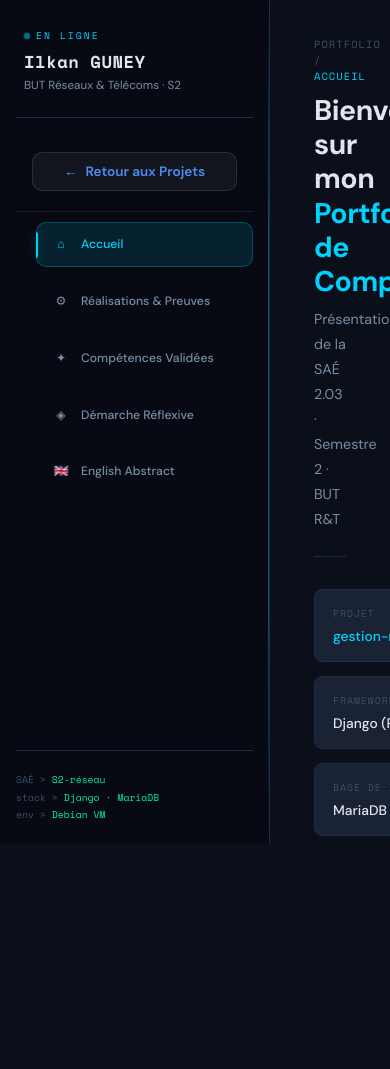
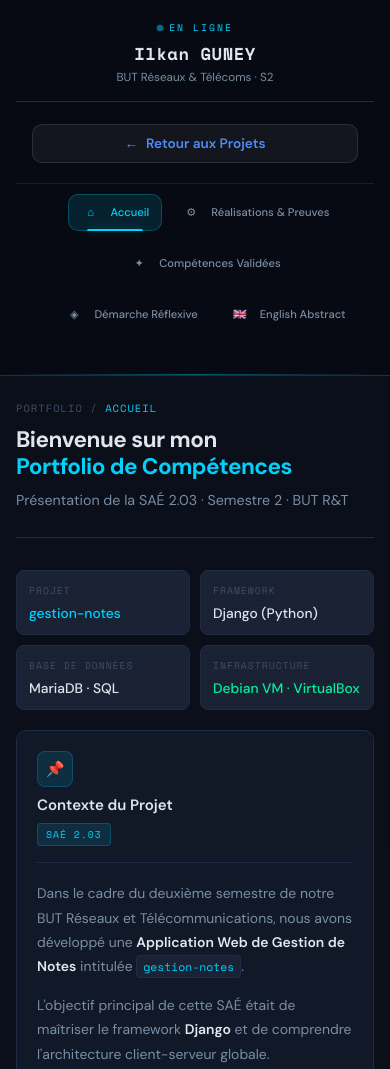
Before and after one commit to ilkan682/ilkan.github.io, a plain HTML site: page indexx.html in a window 390 px wide. Shown: the top 1069 px of the page. Before the commit the page ends 844 px from the top, so only its background shows below. Drawn offline with nearby package versions, Linux system fonts and the light colour scheme.

Commit message:
Update style.css

```diff
--- a/style.css
+++ b/style.css
@@ -137,6 +137,35 @@ body::before {
     font-size: 0.78em;
     color: var(--text-secondary);
     margin-top: 4px;
+}
+
+/* ─── Bouton de retour & Séparateur (Nouveau) ─── */
+.btn-back-portfolio {
+    display: flex;
+    align-items: center;
+    gap: 8px;
+    margin: 10px 8px 20px 8px;
+    padding: 10px 14px;
+    border-radius: var(--radius);
+    background: rgba(255, 255, 255, 0.03);
+    border: 1px solid var(--border);
+    color: #4f8ef7;
+    font-size: 0.85em;
+    font-weight: 600;
+    text-decoration: none;
+    transition: all 0.2s ease;
+}
+
+.btn-back-portfolio:hover {
+    background: rgba(79, 142, 247, 0.12);
+    border-color: rgba(79, 142, 247, 0.3);
+    color: #ffffff;
+    transform: translateX(-2px);
+}
+
+.nav-separator {
+    border-top: 1px solid var(--border);
+    margin: 0 8px 20px 8px;
 }
 
 /* NAV */
@@ -665,3 +694,110 @@ ol li {
 .card:nth-child(3) { animation-delay: 0.1s; }
 .card:nth-child(4) { animation-delay: 0.15s; }
 .card:nth-child(5) { animation-delay: 0.2s; }
+
+
+/* ==========================================================================
+   AJOUT DU SYSTÈME RESPONSIVE AUTOMATIQUE (PC & MOBILE)
+   ========================================================================== */
+@media (max-width: 768px) {
+    body {
+        flex-direction: column;
+        height: auto;
+        overflow: auto; /* Autorise le scroll global sur mobile */
+    }
+
+    .sidebar {
+        width: 100%;
+        height: auto;
+        border-right: none;
+        border-bottom: 1px solid var(--border);
+        padding: 20px 16px;
+    }
+
+    .sidebar::after {
+        width: 100%;
+        height: 1px;
+        top: auto;
+        bottom: 0;
+        background: linear-gradient(90deg, transparent, var(--accent), transparent);
+    }
+
+    .profile-section {
+        text-align: center;
+        padding-bottom: 16px;
+        margin-bottom: 12px;
+    }
+
+    .profile-tag {
+        justify-content: center;
+    }
+
+    /* Style du bouton retour adapté sur smartphone */
+    .btn-back-portfolio {
+        margin: 5px auto 15px auto;
+        width: calc(100% - 16px);
+        justify-content: center;
+    }
+
+    .nav-separator {
+        margin: 0 0 15px 0;
+    }
+
+    .nav-menu {
+        flex-direction: row;
+        flex-wrap: wrap;
+        gap: 6px;
+        justify-content: center;
+    }
+
+    .nav-item a {
+        padding: 8px 12px;
+        font-size: 0.8em;
+    }
+
+    .nav-item.active a::before {
+        left: 20%;
+        top: auto;
+        bottom: -1px;
+        height: 2px;
+        width: 60%;
+        border-radius: 2px 2px 0 0;
+    }
+
+    .sidebar-footer {
+        display: none; /* Épure l'affichage mobile */
+    }
+
+    .main-content {
+        padding: 24px 16px;
+        overflow-y: visible; /* Laisse le body gérer le défilement */
+    }
+
+    .page-header h1 {
+        font-size: 1.5em;
+    }
+
+    .info-grid {
+        grid-template-columns: repeat(2, 1fr); /* Grille 2x2 sur mobile */
+        gap: 10px;
+    }
+
+    .info-tile {
+        padding: 12px;
+    }
+
+    .card {
+        padding: 20px;
+    }
+
+    .card-header {
+        flex-direction: column;
+        align-items: flex-start;
+        gap: 8px;
+    }
+
+    .ac-item, .step-list li {
+        flex-direction: column;
+        gap: 10px;
+    }
+}
```
